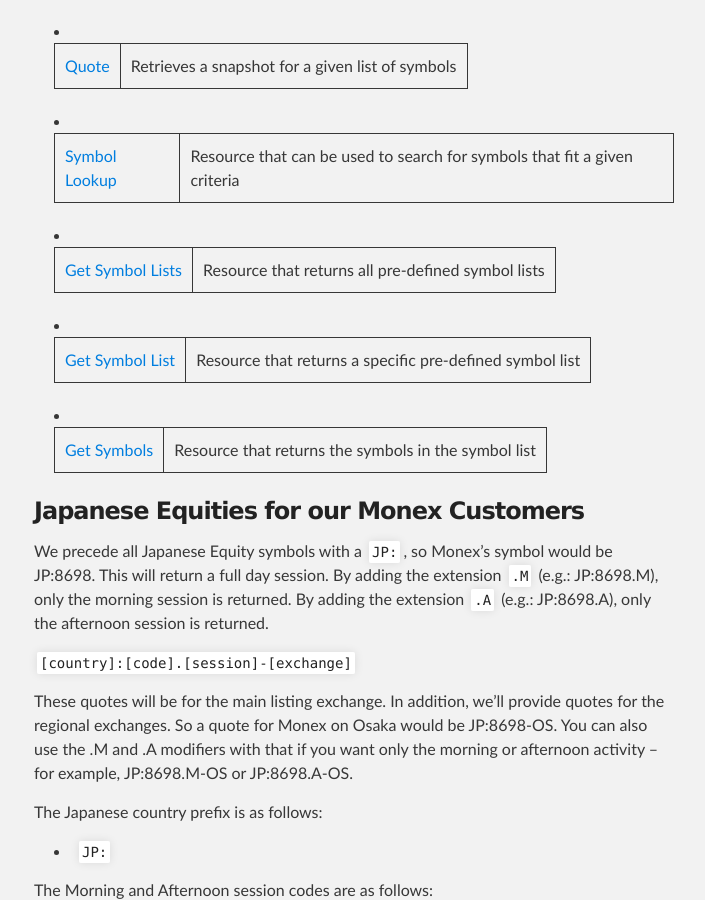
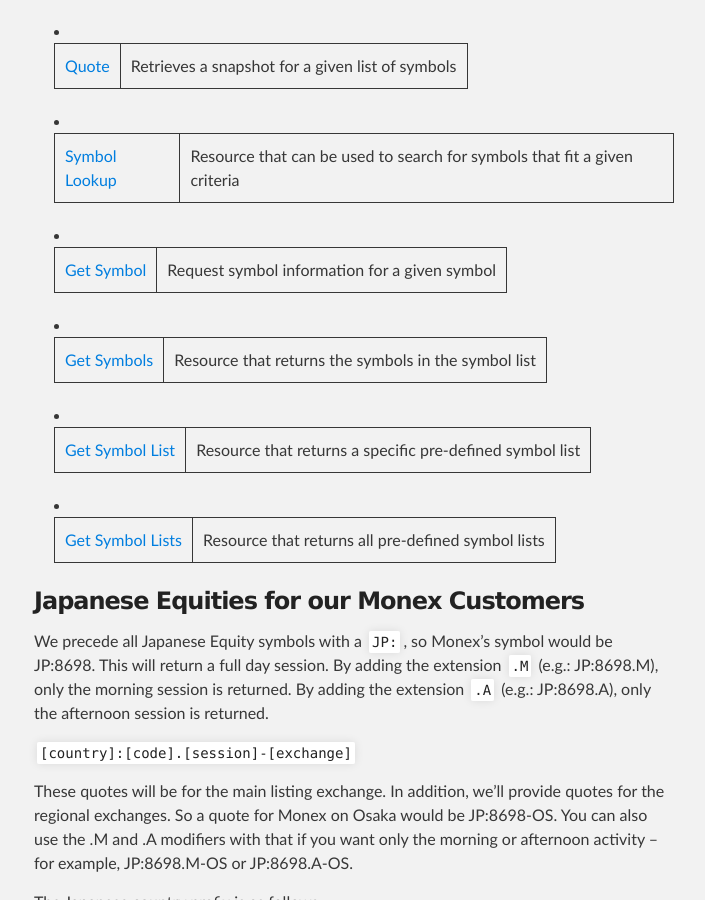
Before and after one commit to tradestation/webapi-docs, a Jekyll site: the page built from en/data.md, in a window 1280 px wide and 900 px high, scrolled down 1262 px. Shown: the whole window, without its empty margins (286-991 px from the left). Built offline with Jekyll 4.4.1, drawn with Linux system fonts in a browser that asks for light colours.

Commit message:
Updates data documentation

```diff
--- a/en/data.md
+++ b/en/data.md
@@ -17,9 +17,11 @@ Provides synchronous access to market data resources. Internally this service us
 
 * [Quote](quote) | Retrieves a snapshot for a given list of symbols
 * [Symbol Lookup](symbol-lookup) | Resource that can be used to search for symbols that fit a given criteria
+* [Get Symbol](get-symbol) | Request symbol information for a given symbol
+* [Get Symbols](get-symbols) | Resource that returns the symbols in the symbol list
+* [Get Symbol List](get-symbol-list) | Resource that returns a specific pre-defined symbol list
 * [Get Symbol Lists](get-symbol-lists) | Resource that returns all pre-defined symbol lists
-* [Get Symbol List](get-symbol-list) | Resource that returns a specific pre-defined symbol list
-* [Get Symbols](get-symbols) | Resource that returns the symbols in the symbol list
+
 
 ### Japanese Equities for our Monex Customers
 
```
